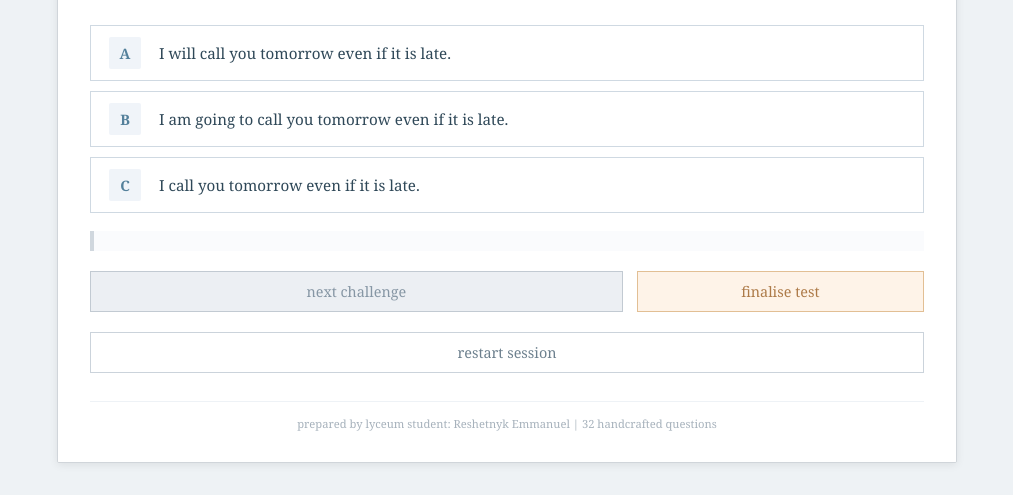
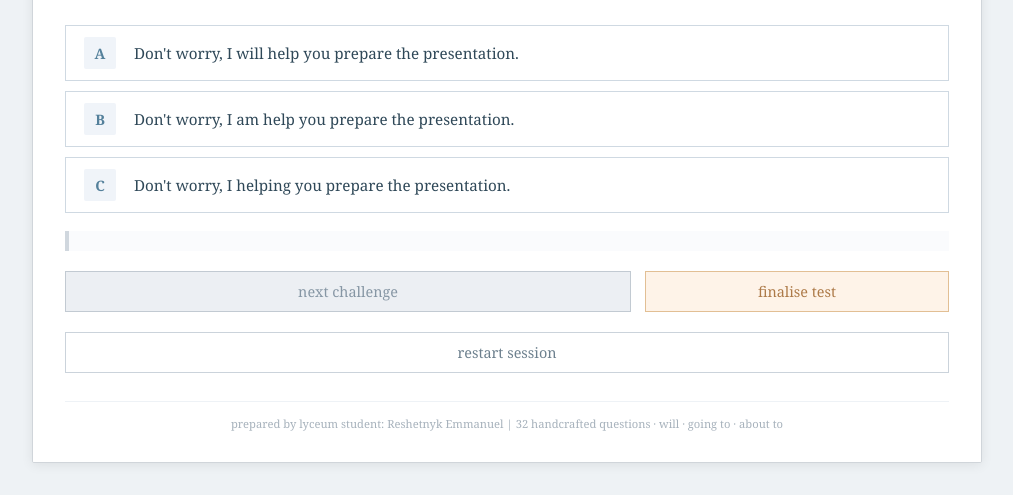
Before and after one commit to reformoti/english, a plain HTML site: page index.html in a window 1280 px wide. Shown: the part 439-934 px from the top of the page, without its empty margins (133-1146 px from the left). Drawn offline with Linux system fonts and the light colour scheme.

Commit message:
Add files via upload

```diff
--- a/index.html
+++ b/index.html
@@ -3,7 +3,7 @@
 <head>
     <meta charset="UTF-8">
     <meta name="viewport" content="width=device-width, initial-scale=1.0, user-scalable=yes">
-    <title>10-A English</title>
+    <title>10-A English · B1+ Future Constructions</title>
     <style>
         * {
             margin: 0;
@@ -20,11 +20,11 @@
         }
 
         .wikibox {
-            max-width: 900px;
+            max-width: 950px;
             margin: 0 auto;
             background: #ffffff;
             border-radius: 2px;
-            box-shadow: 0 2px 8px rgba(0, 0, 0, 0.08);
+            box-shadow: 0 2px 12px rgba(0, 0, 0, 0.08);
             border: 1px solid #d0d5da;
             overflow: hidden;
         }
@@ -250,7 +250,7 @@
 
         @media (max-width: 650px) {
             .wiki-content { padding: 1rem; }
-            .ukr-text { font-size: 1.4rem; }
+            .ukr-text { font-size: 1.3rem; }
             .option-item { padding: 8px 14px; }
         }
     </style>
@@ -259,7 +259,7 @@
 <div class="wikibox">
     <div class="wiki-header">
         <h1>10-A English · future constructions</h1>
-        <p>will / be going to / be about to — Ukrainian to English translation</p>
+        <p>will / be going to / be about to — B1+ / B2 level · High Note 3 (units 1–5)</p>
         <div class="wiki-stats">
             <span class="difficulty-badge" id="levelLabel">32 verified questions</span>
             <div class="progress-track"><div class="progress-fill" id="progressFill"></div></div>
@@ -280,146 +280,50 @@
             <button class="wiki-btn wiki-btn-finish" id="finishBtn">finalise test</button>
         </div>
         <button class="wiki-btn wiki-btn-reset" id="resetBtn">restart session</button>
-        <footer>prepared by lyceum student: Reshetnyk Emmanuel | 32 handcrafted questions</footer>
+        <footer>prepared by lyceum student: Reshetnyk Emmanuel | 32 handcrafted questions · will · going to · about to</footer>
     </div>
 </div>
 
 <script>
 (function(){
-    const QUESTIONS = [
-        { ukr: "Я зателефоную тобі завтра, навіть якщо буде пізно.",
-          correct: "I will call you tomorrow even if it is late.",
-          wrong1: "I am going to call you tomorrow even if it is late.",
-          wrong2: "I call you tomorrow even if it is late." },
-        { ukr: "Вона збирається відкрити власну справу наступного місяця.",
-          correct: "She is going to open her own business next month.",
-          wrong1: "She will open her own business next month.",
-          wrong2: "She going to open her own business next month." },
-        { ukr: "Автобус ось-ось від'їде, поспішай!",
-          correct: "The bus is about to leave, hurry up!",
-          wrong1: "The bus will about to leave, hurry up!",
-          wrong2: "The bus is going to leave, hurry up!" },
-        { ukr: "Я обіцяю, що ніколи більше не приховуватиму правду.",
-          correct: "I promise I will never hide the truth again.",
-          wrong1: "I promise I am going to never hide the truth again.",
-          wrong2: "I promise I never hide the truth again." },
-        { ukr: "Подивись на ті хмари — зараз піде дощ.",
-          correct: "Look at those clouds — it is going to rain.",
-          wrong1: "Look at those clouds — it will rain.",
-          wrong2: "Look at those clouds — it about to rain." },
-        { ukr: "Він ось-ось втратить свідомість, викличте лікаря!",
-          correct: "He is about to lose consciousness, call a doctor!",
-          wrong1: "He will about to lose consciousness, call a doctor!",
-          wrong2: "He is going to lose consciousness, call a doctor!" },
-        { ukr: "Я думаю, що завтрашню зустріч скасують.",
-          correct: "I think tomorrow's meeting will be canceled.",
-          wrong1: "I think tomorrow's meeting is going to be canceled.",
-          wrong2: "I think tomorrow's meeting be canceled." },
-        { ukr: "Ми збираємося реконструювати міст наступного року.",
-          correct: "We are going to reconstruct the bridge next year.",
-          wrong1: "We will reconstruct the bridge next year.",
-          wrong2: "We are to reconstruct the bridge next year." },
-        { ukr: "Потяг ось-ось прибуде на перон, займіть місця.",
-          correct: "The train is about to arrive at the platform, take your seats.",
-          wrong1: "The train will about to arrive at the platform.",
-          wrong2: "The train is going to arrive at the platform." },
-        { ukr: "Телефон дзвонить! Я зараз відповім.",
-          correct: "The phone is ringing! I will answer it.",
-          wrong1: "The phone is ringing! I am going to answer it.",
-          wrong2: "The phone is ringing! I answer it." },
-        { ukr: "Незважаючи на попередження, вона все одно збирається мандрувати сама.",
-          correct: "Despite the warnings, she is still going to travel alone.",
-          wrong1: "Despite the warnings, she will still travel alone.",
-          wrong2: "Despite the warnings, she is about travel alone." },
-        { ukr: "Вони ось-ось підпишуть контракт — залишилися останні деталі.",
-          correct: "They are about to sign the contract — final details remain.",
-          wrong1: "They will about to sign the contract — final details remain.",
-          wrong2: "They are going to sign the contract — final details remain." },
-        { ukr: "Якщо ти не зупинишся, я піду геть.",
-          correct: "If you don't stop, I will leave.",
-          wrong1: "If you don't stop, I am going to leave.",
-          wrong2: "If you don't stop, I leave." },
-        { ukr: "Це неймовірно! Вона вперше виступить на сцені.",
-          correct: "This is incredible! She is going to perform on stage for the first time.",
-          wrong1: "This is incredible! She will perform on stage for the first time.",
-          wrong2: "This is incredible! She is about perform on stage for the first time." },
-        { ukr: "Дощ ось-ось почнеться, вже відчувається вологість.",
-          correct: "The rain is about to start, the humidity is already felt.",
-          wrong1: "The rain will start, the humidity is already felt.",
-          wrong2: "The rain is going start, the humidity is already felt." },
-        { ukr: "Я переконаний, що вони виграють цей турнір.",
-          correct: "I am convinced they will win this tournament.",
-          wrong1: "I am convinced they are going to win this tournament.",
-          wrong2: "I am convinced they win this tournament." },
-        { ukr: "Він збирається звільнитися з роботи, бо знайшов кращу пропозицію.",
-          correct: "He is going to quit his job because he found a better offer.",
-          wrong1: "He will quit his job because he found a better offer.",
-          wrong2: "He is about quit his job because he found a better offer." },
-        { ukr: "Увага! Бомба ось-ось вибухне.",
-          correct: "Attention! The bomb is about to explode.",
-          wrong1: "Attention! The bomb will explode.",
-          wrong2: "Attention! The bomb going to explode." },
-        { ukr: "Я обіцяю, що повернуся до світанку.",
-          correct: "I promise I will return by dawn.",
-          wrong1: "I promise I am going to return by dawn.",
-          wrong2: "I promise I return by dawn." },
-        { ukr: "Згідно з прогнозом, температура завтра підніметься вище тридцяти градусів.",
-          correct: "According to the forecast, the temperature will rise above thirty degrees tomorrow.",
-          wrong1: "According to the forecast, the temperature is going to rise above thirty degrees tomorrow.",
-          wrong2: "According to the forecast, the temperature rises above thirty degrees tomorrow." },
-        { ukr: "Вона ось-ось зробить важливу заяву — всі замовкли.",
-          correct: "She is about to make an important statement — everyone fell silent.",
-          wrong1: "She will about to make an important statement.",
-          wrong2: "She is going to make an important statement — everyone fell silent." },
-        { ukr: "Якщо ти продовжиш у тому ж дусі, ти обов'язково досягнеш успіху.",
-          correct: "If you continue in the same spirit, you will definitely succeed.",
-          wrong1: "If you continue, you are going to definitely succeed.",
-          wrong2: "If you continue, you definitely succeed." },
-        { ukr: "Мій брат збирається одружитися наступного літа.",
-          correct: "My brother is going to get married next summer.",
-          wrong1: "My brother will get married next summer.",
-          wrong2: "My brother gets married next summer." },
-        { ukr: "Вони ось-ось вийдуть із кімнати.",
-          correct: "They are about to leave the room.",
-          wrong1: "They will about to leave the room.",
-          wrong2: "They are going to leave the room." },
-        { ukr: "Я впевнений, що вона прийде на вечірку.",
-          correct: "I am sure she will come to the party.",
-          wrong1: "I am sure she is going to come to the party.",
-          wrong2: "I am sure she comes to the party." },
-        { ukr: "Ми ось-ось розпочнемо нараду.",
-          correct: "We are about to start the meeting.",
-          wrong1: "We will about to start the meeting.",
-          wrong2: "We are going to start the meeting." },
-        { ukr: "Вони збираються купити новий будинок.",
-          correct: "They are going to buy a new house.",
-          wrong1: "They will buy a new house.",
-          wrong2: "They buy a new house." },
-        { ukr: "Я зачекаю на тебе біля входу.",
-          correct: "I will wait for you at the entrance.",
-          wrong1: "I am going to wait for you at the entrance.",
-          wrong2: "I wait for you at the entrance." },
-        { ukr: "Сонце ось-ось зійде.",
-          correct: "The sun is about to rise.",
-          wrong1: "The sun will rise.",
-          wrong2: "The sun going to rise." },
-        { ukr: "Вона передумала і не збирається їхати.",
-          correct: "She changed her mind and is not going to leave.",
-          wrong1: "She changed her mind and will not leave.",
-          wrong2: "She changed her mind and does not leave." },
-        { ukr: "Фільм ось-ось почнеться, сідайте на свої місця.",
-          correct: "The movie is about to start, take your seats.",
-          wrong1: "The movie will start, take your seats.",
-          wrong2: "The movie is going start, take your seats." },
-        { ukr: "Я ніколи не здамся, я обіцяю.",
-          correct: "I will never give up, I promise.",
-          wrong1: "I am going to never give up, I promise.",
-          wrong2: "I never give up, I promise." }
+    const RAW_QUESTIONS = [
+        { ukr: "Не хвилюйся, я допоможу тобі підготувати презентацію.", correct: "Don't worry, I will help you prepare the presentation.", wrong1: "Don't worry, I am help you prepare the presentation.", wrong2: "Don't worry, I helping you prepare the presentation." },
+        { ukr: "Подивись на ці хмари! Зараз піде дощ.", correct: "Look at those clouds! It is going to rain.", wrong1: "Look at those clouds! It going to rain.", wrong2: "Look at those clouds! It will raining." },
+        { ukr: "Вчитель ось-ось почне онлайн-урок.", correct: "The teacher is about to start the online lesson.", wrong1: "The teacher about to start the online lesson.", wrong2: "The teacher will about start the online lesson." },
+        { ukr: "Я впевнений, що ти складеш цей іспит.", correct: "I'm sure you will pass this exam.", wrong1: "I'm sure you are pass this exam.", wrong2: "I'm sure you will passing this exam." },
+        { ukr: "Ми збираємося поїхати до гір на весняних канікулах.", correct: "We are going to go to the mountains during the spring holidays.", wrong1: "We going to go to the mountains during the spring holidays.", wrong2: "We are going go to the mountains during the spring holidays." },
+        { ukr: "Мій телефон ось-ось розрядиться.", correct: "My phone is about to run out of battery.", wrong1: "My phone about to run out of battery.", wrong2: "My phone will about run out of battery." },
+        { ukr: "Я замовлю піцу, якщо всі зголодніють.", correct: "I will order pizza if everyone gets hungry.", wrong1: "I am order pizza if everyone gets hungry.", wrong2: "I will ordering pizza if everyone gets hungry." },
+        { ukr: "Вона збирається вступати до університету за кордоном.", correct: "She is going to apply to a university abroad.", wrong1: "She going to apply to a university abroad.", wrong2: "She is going apply to a university abroad." },
+        { ukr: "Автобус ось-ось поїде.", correct: "The bus is about to leave.", wrong1: "The bus about to leave.", wrong2: "The bus will about leave." },
+        { ukr: "Я думаю, люди будуть більше користуватися електромобілями в майбутньому.", correct: "I think people will use electric cars more in the future.", wrong1: "I think people are use electric cars more in the future.", wrong2: "I think people will using electric cars more in the future." },
+        { ukr: "Ми збираємося створити блог про подорожі.", correct: "We are going to create a travel blog.", wrong1: "We going to create a travel blog.", wrong2: "We are create a travel blog." },
+        { ukr: "Вона ось-ось відправить тобі повідомлення.", correct: "She is about to send you a message.", wrong1: "She about to send you a message.", wrong2: "She will about send you a message." },
+        { ukr: "Я обіцяю, що не розповім нікому твій секрет.", correct: "I promise I will not tell anyone your secret.", wrong1: "I promise I not tell anyone your secret.", wrong2: "I promise I will telling anyone your secret." },
+        { ukr: "Подивись на рахунок! Ми збираємося витратити всі гроші.", correct: "Look at the bill! We are going to spend all our money.", wrong1: "Look at the bill! We going to spend all our money.", wrong2: "Look at the bill! We are spend all our money." },
+        { ukr: "Концерт ось-ось почнеться.", correct: "The concert is about to begin.", wrong1: "The concert about to begin.", wrong2: "The concert will about begin." },
+        { ukr: "Я відповім на твій коментар пізніше.", correct: "I will reply to your comment later.", wrong1: "I am reply to your comment later.", wrong2: "I will replying to your comment later." },
+        { ukr: "Вони збираються організувати екологічний проєкт у школі.", correct: "They are going to organise an environmental project at school.", wrong1: "They going to organise an environmental project at school.", wrong2: "They are organise an environmental project at school." },
+        { ukr: "Я ось-ось виграю цей рівень у грі.", correct: "I am about to win this level in the game.", wrong1: "I about to win this level in the game.", wrong2: "I will about win this level in the game." },
+        { ukr: "Думаю, твій новий канал стане популярним.", correct: "I think your new channel will become popular.", wrong1: "I think your new channel is become popular.", wrong2: "I think your new channel will becoming popular." },
+        { ukr: "Ми збираємося купити нові навушники для онлайн-уроків.", correct: "We are going to buy new headphones for online classes.", wrong1: "We going to buy new headphones for online classes.", wrong2: "We are buy new headphones for online classes." },
+        { ukr: "Літак ось-ось приземлиться.", correct: "The plane is about to land.", wrong1: "The plane about to land.", wrong2: "The plane will about land." },
+        { ukr: "Я допоможу тобі встановити цей додаток.", correct: "I will help you install this app.", wrong1: "I helping you install this app.", wrong2: "I am help you install this app." },
+        { ukr: "Вона збирається вивчати графічний дизайн після школи.", correct: "She is going to study graphic design after school.", wrong1: "She going to study graphic design after school.", wrong2: "She is study graphic design after school." },
+        { ukr: "Комп'ютер ось-ось вимкнеться.", correct: "The computer is about to shut down.", wrong1: "The computer about to shut down.", wrong2: "The computer will about shut down." },
+        { ukr: "Я впевнений, що наша команда виграє матч.", correct: "I'm sure our team will win the match.", wrong1: "I'm sure our team are win the match.", wrong2: "I'm sure our team will winning the match." },
+        { ukr: "Вони збираються знімати відео для соціальних мереж.", correct: "They are going to film a video for social media.", wrong1: "They going to film a video for social media.", wrong2: "They are film a video for social media." },
+        { ukr: "Я ось-ось натисну кнопку 'publish'.", correct: "I am about to press the 'publish' button.", wrong1: "I about to press the 'publish' button.", wrong2: "I will about press the 'publish' button." },
+        { ukr: "Якщо ти не поспішиш, ти запізнишся на потяг.", correct: "If you do not hurry up, you will miss the train.", wrong1: "If you do not hurry up, you are miss the train.", wrong2: "If you do not hurry up, you will missing the train." },
+        { ukr: "Ми збираємося провести вихідні біля озера.", correct: "We are going to spend the weekend by the lake.", wrong1: "We going to spend the weekend by the lake.", wrong2: "We are spend the weekend by the lake." },
+        { ukr: "Фільм ось-ось закінчиться.", correct: "The film is about to end.", wrong1: "The film about to end.", wrong2: "The film will about end." },
+        { ukr: "Я ніколи не забуду нашу поїздку до Берліна.", correct: "I will never forget our trip to Berlin.", wrong1: "I am never forget our trip to Berlin.", wrong2: "I will never forgetting our trip to Berlin." },
+        { ukr: "Вона збирається записатися на курси програмування.", correct: "She is going to sign up for programming courses.", wrong1: "She going to sign up for programming courses.", wrong2: "She is sign up for programming courses." }
     ];
 
-    let shuffledQuestions = [];
+    let questions = [];
     let currentIndex = 0;
-    let answeredCounter = 0;
+    let answeredCount = 0;
     let score = 0;
     let answerLock = false;
     let currentQuestionObj = null;
@@ -444,10 +348,11 @@
     }
 
     function initQuestions() {
-        shuffledQuestions = shuffleArray([...QUESTIONS]);
+        questions = shuffleArray([...RAW_QUESTIONS]);
         currentIndex = 0;
-        answeredCounter = 0;
+        answeredCount = 0;
         score = 0;
+        answerLock = false;
     }
 
     function shuffleOptions(correct, wrong1, wrong2) {
@@ -497,7 +402,7 @@
         highlightChoices(selectedIdx, correctIdx, isAnswerCorrect);
         disableOptions(true);
         nextButton.disabled = false;
-        answeredCounter++;
+        answeredCount = currentIndex + 1;
         updateProgressAndLabel();
     }
 
@@ -531,18 +436,19 @@
     }
 
     function updateProgressAndLabel() {
-        const percent = ((currentIndex + (answerLock ? 1 : 0)) / shuffledQuestions.length) * 100;
+        const shown = currentIndex;
+        const total = questions.length;
+        const percent = (shown / total) * 100;
         progressFill.style.width = `${percent}%`;
-        const displayedIndex = currentIndex + (answerLock ? 1 : 0);
-        levelSpan.innerText = `question ${displayedIndex} of ${shuffledQuestions.length}`;
+        levelSpan.innerText = `question ${shown} of ${total} · B1+ / B2`;
     }
 
     function loadQuestion() {
-        if (currentIndex >= shuffledQuestions.length) {
+        if (currentIndex >= questions.length) {
             finishTest();
             return;
         }
-        currentQuestionObj = shuffledQuestions[currentIndex];
+        currentQuestionObj = questions[currentIndex];
         const { optsList, correctIdx } = shuffleOptions(
             currentQuestionObj.correct,
             currentQuestionObj.wrong1,
@@ -571,16 +477,18 @@
         answerLock = true;
         disableOptions(true);
         nextButton.disabled = true;
+        const total = questions.length;
         ukrSpan.innerText = "test completed — summary";
         optionsDiv.innerHTML = `<div style="background:#fefaf5; border:1px solid #e4e9ef; padding: 1.8rem; text-align:center; margin-top:10px;">
             <strong>final result</strong><br>
-            total questions: ${shuffledQuestions.length}<br>
+            total questions: ${total}<br>
             correct answers: ${score}<br>
-            thank you for training will / going to / about to.
+            thank you for training will / going to / about to.<br>
+            <span style="font-size:0.8rem;">High Note 3 · B1+ / B2 level</span>
             </div>`;
         feedbackDiv.innerText = "";
         progressFill.style.width = "100%";
-        levelSpan.innerText = "completed";
+        levelSpan.innerText = "completed · B1+";
     }
 
     function resetGame() {
```
